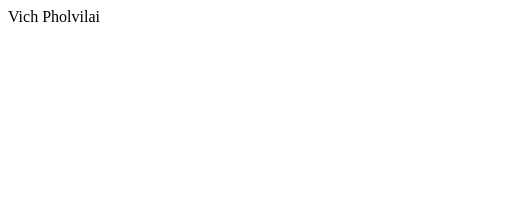
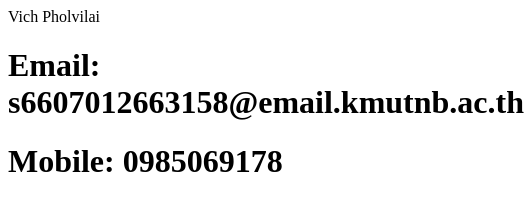
Before and after one commit to vichhh/Git-sample-project, a plain HTML site: page index.html in a window 390 px wide. Shown: the whole page, 524 px wide, since content can reach past the window. Drawn offline with Linux system fonts and the light colour scheme.

Commit message:
Update Email , Phone NUmber

```diff
--- a/index.html
+++ b/index.html
@@ -8,5 +8,8 @@
 <body>
 
     <hl> Vich Pholvilai </hl>
+    <h1>Email: s6607012663158@email.kmutnb.ac.th</h1>
+    <h1>Mobile: 0985069178</h1>
+
 </body>
 </html>
```
